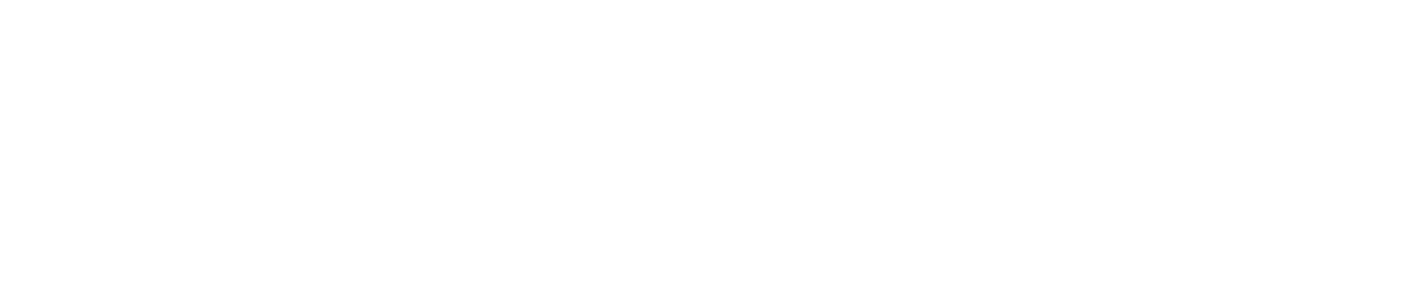
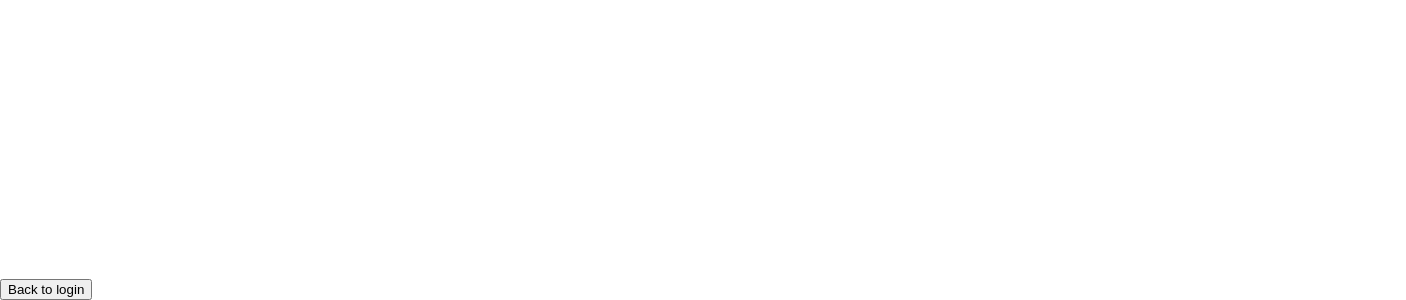
Before and after one commit to shreyaajainn31/music-store-management, a React (Create React App) app in the folder frontend/: page /register in a window 1280 px wide. Shown: the part 593-893 px from the top of the page, 1406 px wide, since content can reach past the window. Before the commit the page ends 800 px from the top, so only its background shows below. Built offline with nearby package versions, Linux system fonts and the light colour scheme.

Commit message:
added back buttons in Register page

```diff
--- a/frontend/src/components/Register/Register.css
+++ b/frontend/src/components/Register/Register.css
@@ -0,0 +1,7 @@
+.back{
+    margin-top: 50rem;
+}
+
+.right {
+    margin-left: 85rem;
+}
--- a/frontend/src/components/Register/Register.js
+++ b/frontend/src/components/Register/Register.js
@@ -1,9 +1,23 @@
 import React from "react";
+import './Register.css'
+import { BrowserRouter as Router, Route, Link, useNavigate } from 'react-router-dom';
 
 function Register(){
+    const navigate = useNavigate();
+    const handleBack = e => {
+        navigate("/");
+    }
     return (
-        <div>
-            Register
+        <div className = 'register'>
+
+             Register
+            <div className = 'right'>
+            <button onClick={handleBack}> Back to login </button>
+            </div>
+
+            <div className = 'back'>
+            <button onClick={handleBack}> Back to login </button>
+            </div>
         </div>
 
     );
```
